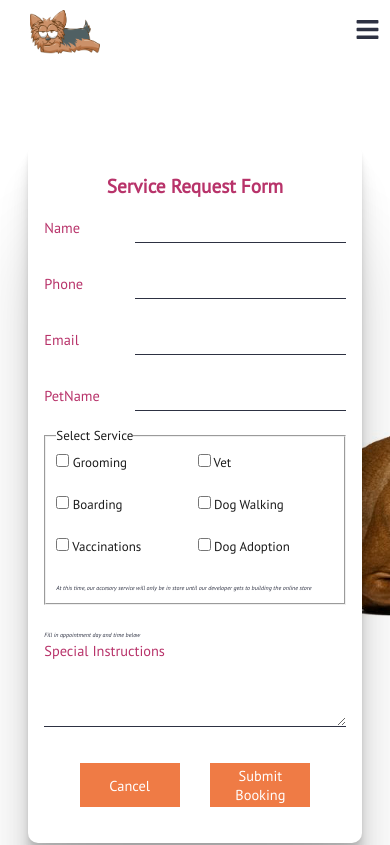
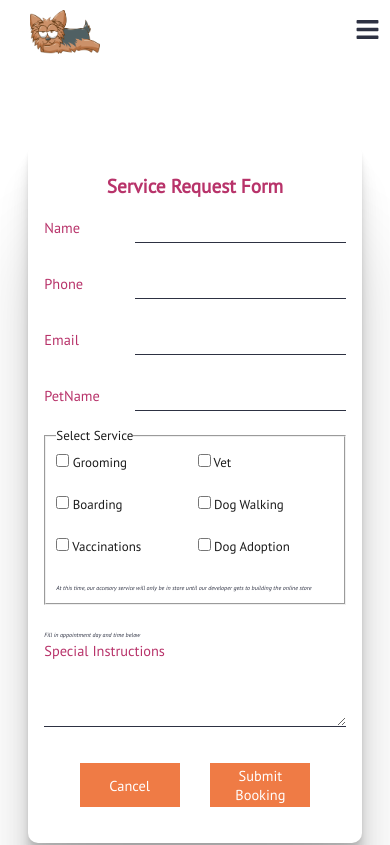
Before and after one commit to SomtooFromLaffy/WoofWorld, a React (Create React App) app in the folder woofworld/: page /appointment in a window 390 px wide. Shown: the top 845 px of the page. Built offline with nearby package versions, Linux system fonts and the light colour scheme.

Commit message:
Responsive across devices

```diff
--- a/woofworld/src/components/ServiceFormStyles.css
+++ b/woofworld/src/components/ServiceFormStyles.css
@@ -1,12 +1,20 @@
 .overlay-div{
     padding-top: 7vh;
-    background-image: url(../assets/images/formdesktop.jpg) ;
+    /* background-image: url(../assets/images/formdesk.jpg) ;
     background-repeat: no-repeat;
-    background-position: left center;
+    background-position: left; */
+    display: flex;
+
 
     /* display: flex; */
     /* justify-content: flex-end; */
 
+}
+
+.form{
+    width:60%;
+    display: flex;
+    justify-content: flex-end;
 }
 
 /* /* .form-img{
@@ -33,8 +41,8 @@ form{
     display: flex;
     flex-direction: column;
     padding: 1rem;
-    margin: 10vh auto;
-    width:20%;
+    margin: 10vh 0;
+    width:40%;
     border-radius: 10px;
     padding-top: 30px;
     background-color: #fff;
@@ -151,7 +159,31 @@ form *{
 .options button:hover{
     transform: scale(1.0);
 }
+
+
+@media screen and (max-width:1300px) {
+
+    .form{
+        width: 95%;
+        margin: 0 auto;
+        align-items: center;
+        justify-content: center;
+    }
+
+    form {
+        width: 70%;
+        /* height: 60vh; */
+        /* overflow-y: scroll; */
+    }
+}
 @media screen and (max-width:700px) {
+
+    .form{
+        width: 95%;
+        margin: 0 auto;
+        align-items: center;
+        justify-content: center;
+    }
 
     form {
         width: 90%;
```
Also changed, not shown: woofworld/src/assets/images/formdesk.jpg (added).
